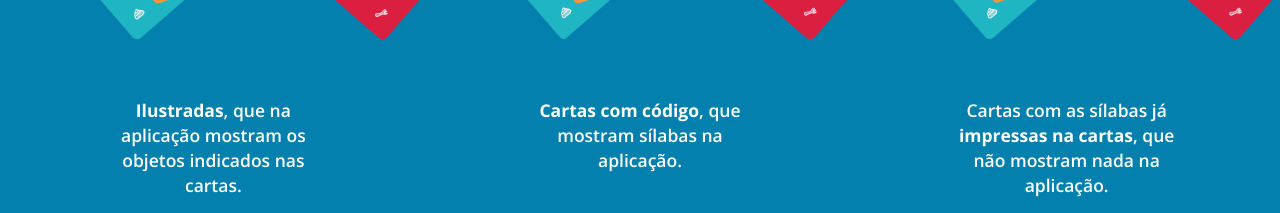
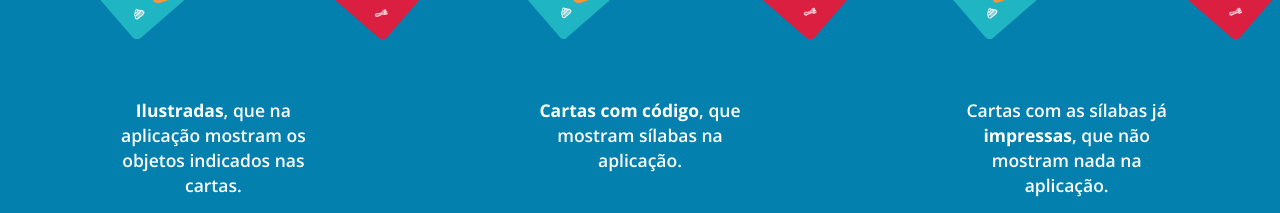
Before and after one commit to juntasilabas/juntasilabas.github.io, a plain HTML site: page index.html in a window 1280 px wide. Shown: the part 1420-1633 px from the top of the page. Drawn offline with nearby package versions, Linux system fonts and the light colour scheme.

Commit message:
Update index.html

```diff
--- a/index.html
+++ b/index.html
@@ -78,7 +78,7 @@
                             </div>
                             <div class="col-xs-12 col-sm-12 col-md-4 col-lg-4">
                                     <img src="img/cartas-silabas.png" class="center">
-                                    <p class="texto jogar tipos"> Cartas com as sílabas já <strong>impressas na cartas</strong>, que não mostram nada na aplicação. </p>
+                                    <p class="texto jogar tipos"> Cartas com as sílabas já <strong>impressas</strong>, que não mostram nada na aplicação. </p>
                                 </div>
                 </section>
         </div>
```
